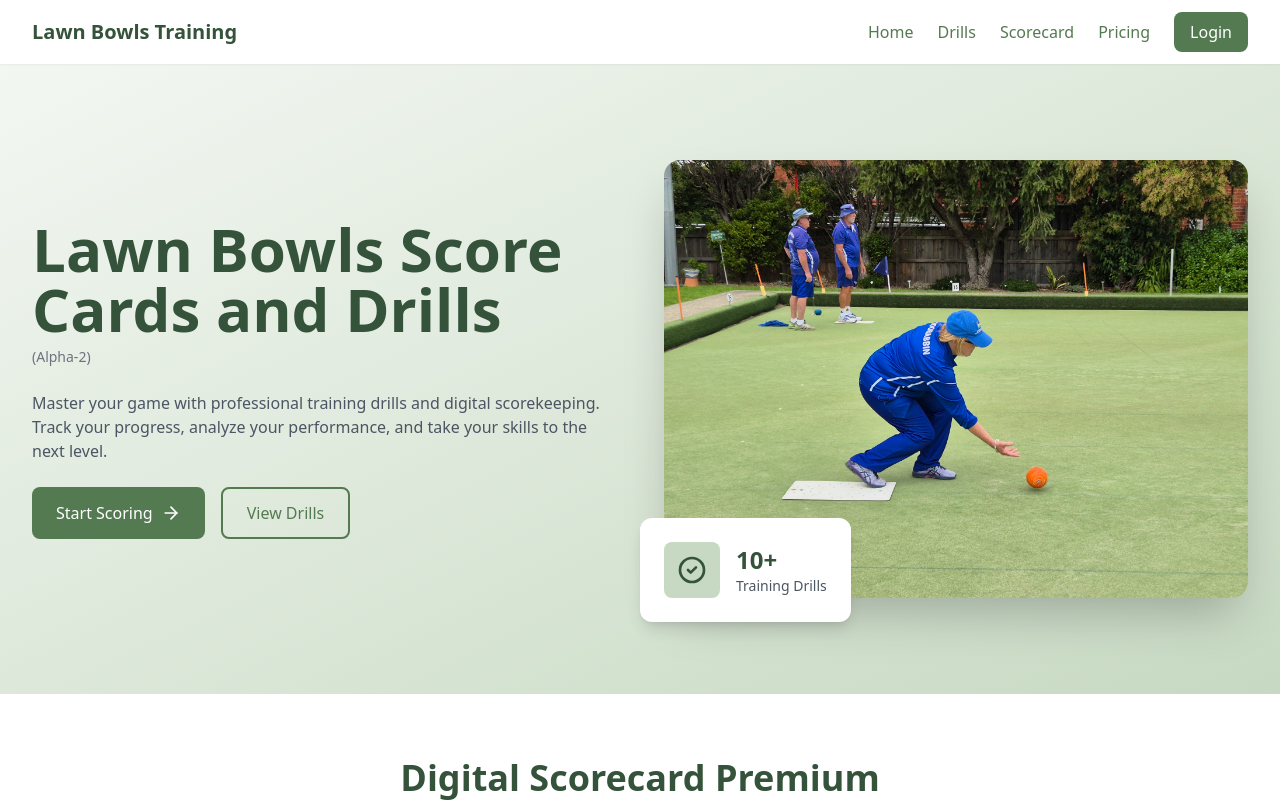
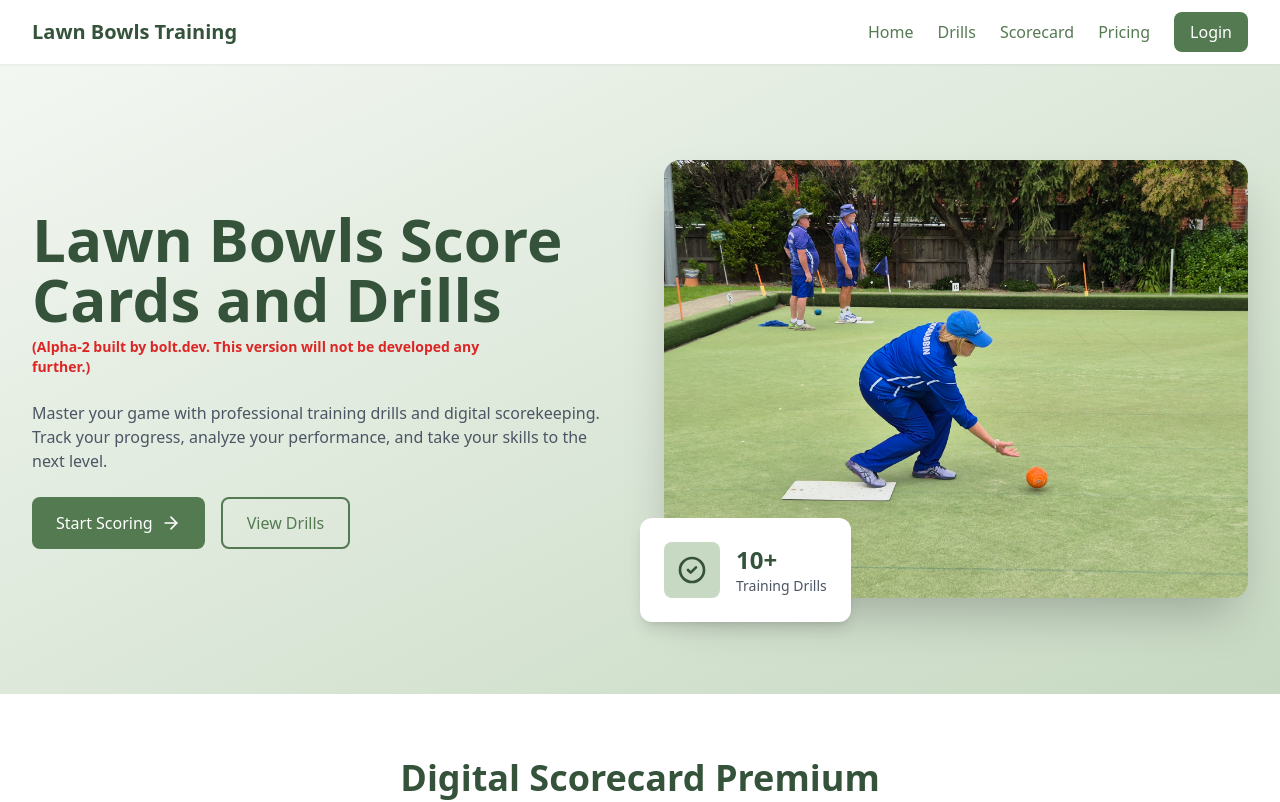
Before and after one commit to talisker63/bowlscore-v3, a React (Vite) app: page / in a window 1280 px wide. Shown: the top 802 px of the page. Built offline with nearby package versions, Linux system fonts and the light colour scheme; no server answers.

Commit message:
Updated Hero.tsx

```diff
--- a/src/components/Hero.tsx
+++ b/src/components/Hero.tsx
@@ -10,7 +10,9 @@ const Hero: React.FC = () => {
           <div className="space-y-6">
             <h1 className="text-4xl md:text-5xl lg:text-6xl font-bold text-[#34533A] leading-tight">
               Lawn Bowls Score Cards and Drills
-              <span className="block text-sm font-normal text-gray-500 mt-2">(Alpha-2)</span>
+              <span className="block text-sm font-bold text-red-600 mt-2 max-w-md">
+                (Alpha-2 built by bolt.dev. This version will not be developed any further.)
+              </span>
             </h1>
             <p className="text-base text-gray-600">
               Master your game with professional training drills and digital scorekeeping.
```
